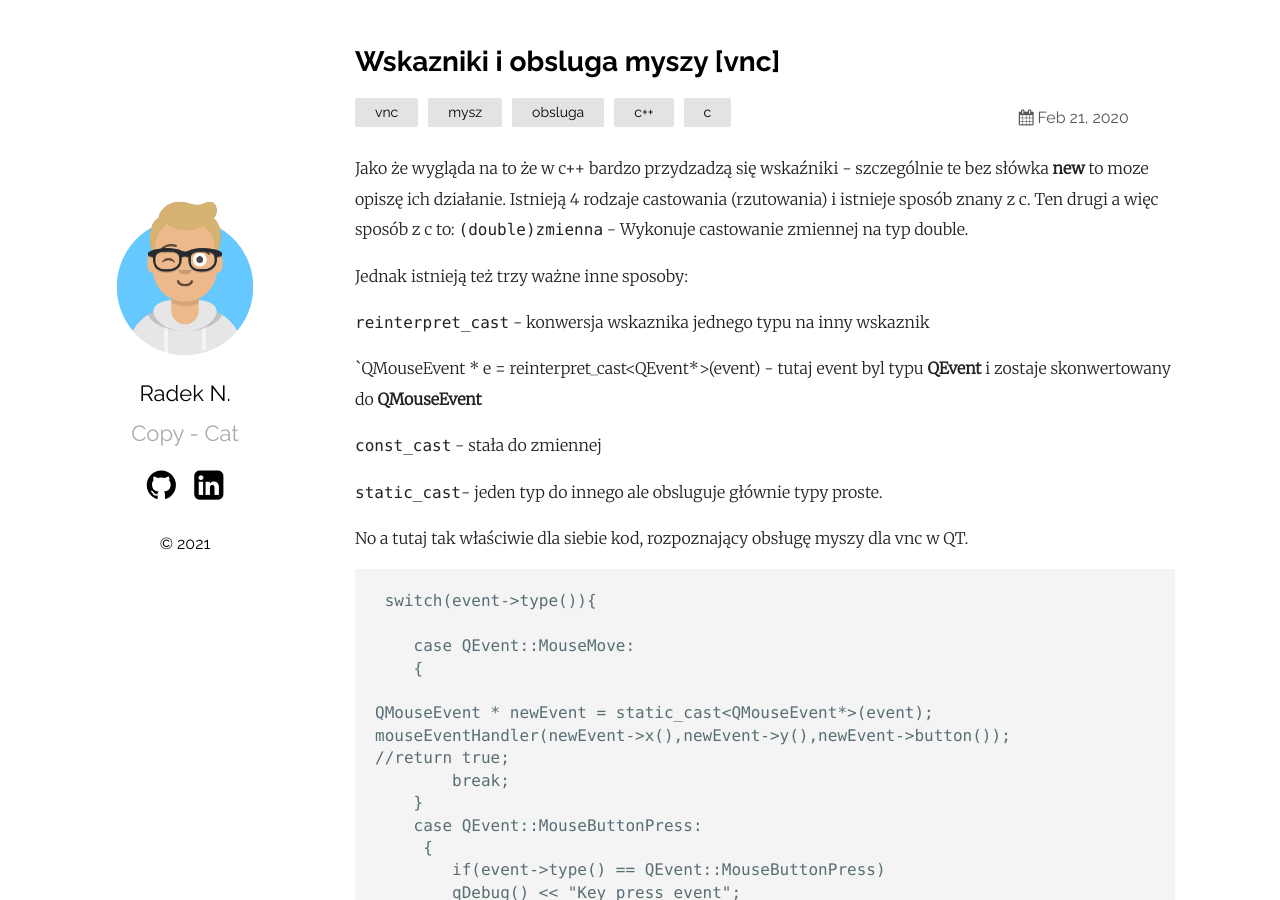
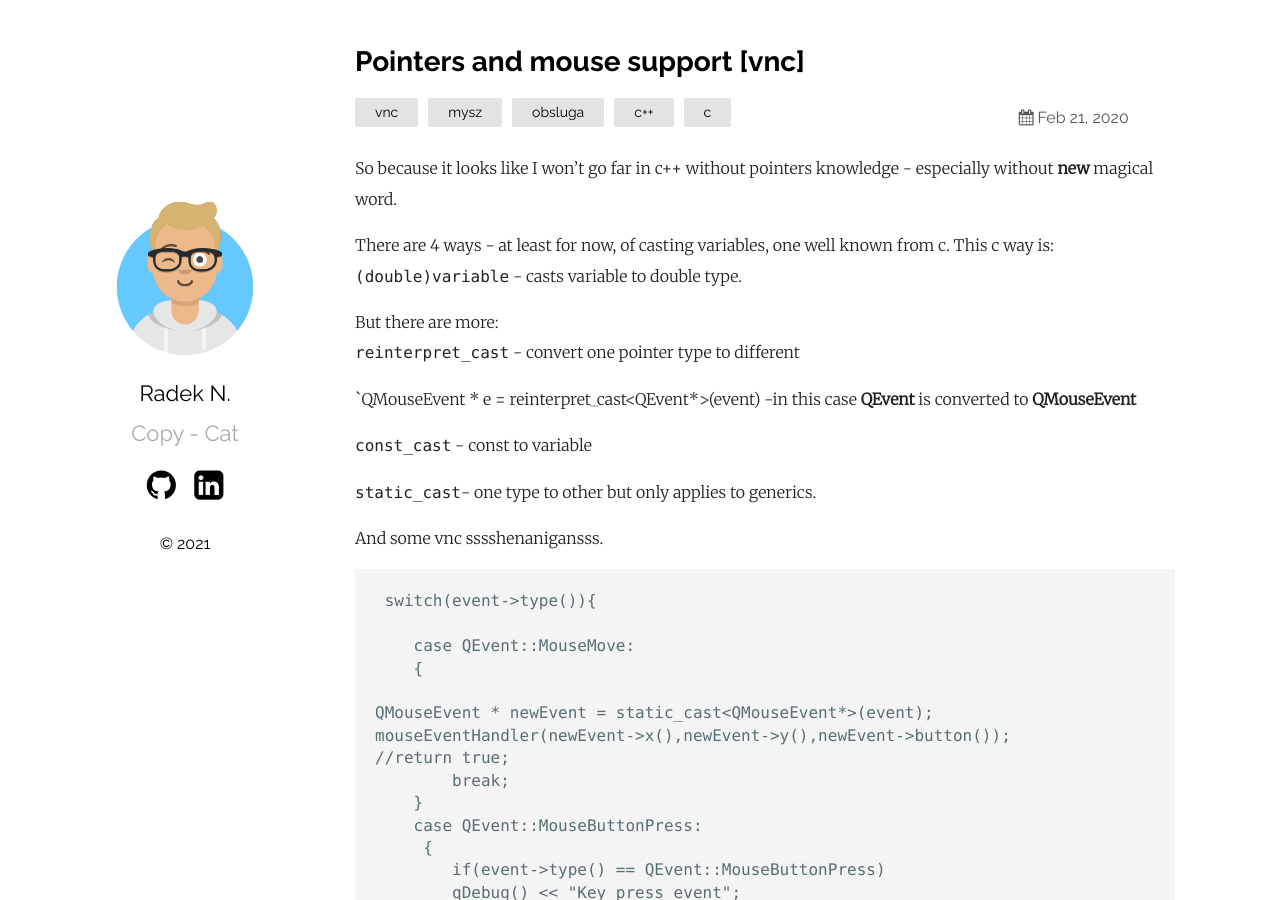
Before and after one commit to rnied137/szelma139.github.io, a Jekyll site: the page built from _posts/2019-02-21-Wskazniki i callback.markdown, in a window 1280 px wide and 900 px high. Built offline with Jekyll 4.4.1, drawn with Linux system fonts in a browser that asks for light colours; some of the changed text lies outside the part shown.

Commit message:
Update 2019-02-21-Wskazniki i callback.markdown

````diff
--- a/_posts/2019-02-21-Wskazniki i callback.markdown
+++ b/_posts/2019-02-21-Wskazniki i callback.markdown
@@ -1,29 +1,28 @@
 ---
-title: Wskazniki i obsluga myszy [vnc]
+title: Pointers and mouse support [vnc]
 layout: post
 date: '2020-02-21 12:48:00 +0100'
 categories: vnc mysz obsluga c++ c
 ---
+So because it looks like I won't go far in c++ without pointers knowledge - especially without **new** magical word.
 
-Jako że wygląda na to że w c++ bardzo przydzadzą się wskaźniki - szczególnie te bez słówka **new** to moze opiszę ich działanie.
-Istnieją 4 rodzaje castowania (rzutowania) i istnieje sposób znany z c. Ten drugi a więc sposób z c to:
-`(double)zmienna` - Wykonuje castowanie zmiennej na typ double.
-
- Jednak istnieją też trzy ważne inne sposoby:
-
-
-`reinterpret_cast` - konwersja wskaznika jednego typu na inny wskaznik
-
-
-`QMouseEvent * e = reinterpret_cast<QEvent*>(event) - tutaj event byl typu **QEvent** i zostaje skonwertowany do **QMouseEvent**
-
-`const_cast` - stała do zmiennej
-
-`static_cast`- jeden typ do innego ale obsluguje głównie typy proste.
+There are 4 ways - at least for now, of casting variables, one well known from c. This c way is:
+`(double)variable` - casts variable to double type.
 
 
 
-No a tutaj tak właściwie dla siebie kod, rozpoznający obsługę myszy dla vnc w QT.
+But there are more:
+`reinterpret_cast` - convert one pointer type to different
+
+
+`QMouseEvent * e = reinterpret_cast<QEvent*>(event) -in this case **QEvent** is converted to **QMouseEvent**
+
+`const_cast` - const to variable
+
+`static_cast`- one type to other but only applies to generics.
+
+
+And some vnc sssshenanigansss.
 
 ```
  switch(event->type()){
@@ -72,9 +71,9 @@ mouseEventHandler(newEvent->x(),newEvent->y(),newEvent->button());
 
 
 ```
-Dalej funkcja z wątku otrzymuje dane i przekazuje ją dalej do funkcji Send Pointer.
+Next thread function is getting date and passing it to sendPointer event.
 
 `SendPointerEvent(m_client,x, y,button_mask);`
 
 
-To by było na tyle.
+See y'all.
````
